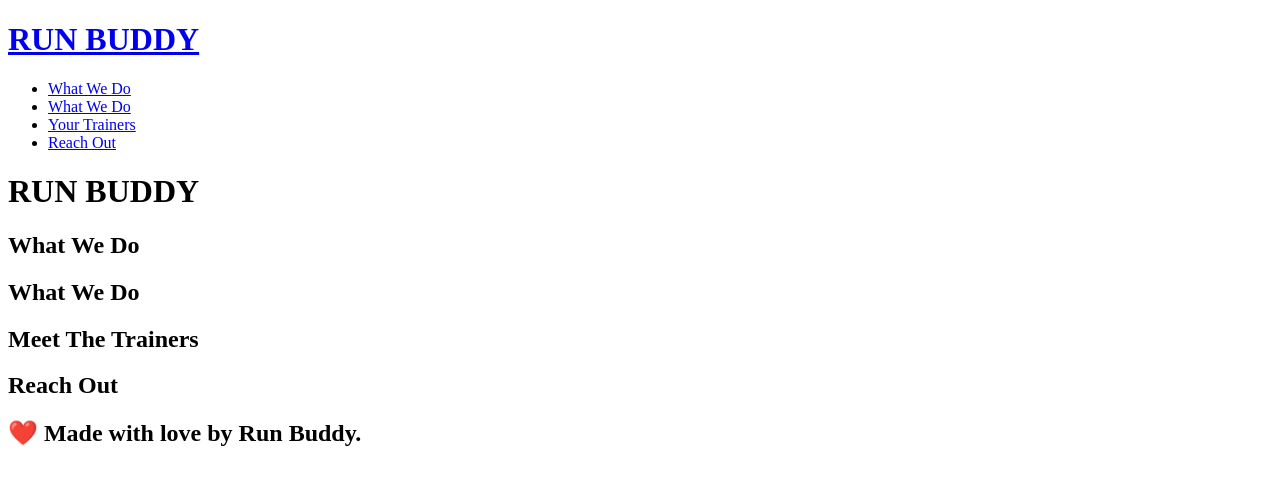
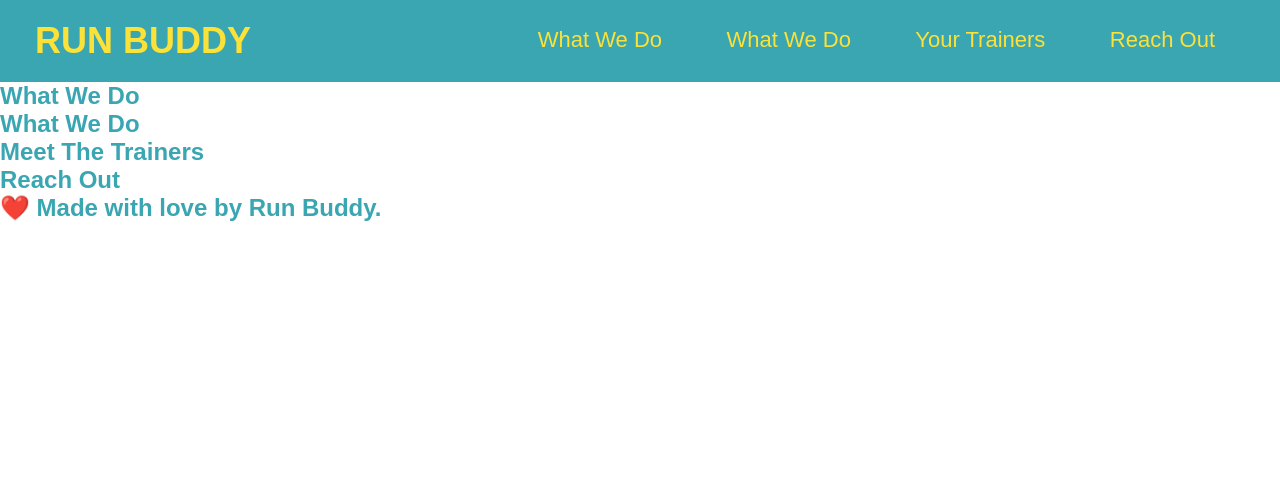
Before and after one commit to Mikey883/run-buddy, a plain HTML site: page index.html in a window 1280 px wide. Drawn offline with Linux system fonts and the light colour scheme.

Commit message:
style changes

```diff
--- /dev/null
+++ b/assets/css/style.css
@@ -0,0 +1,42 @@
+* {
+    margin: 0;
+    padding: 0;
+}
+
+body {
+    color: #39a6b2;
+    font-family: Arial, Helvetica, sans-serif;
+}
+
+header {
+    padding: 20px 35px;
+    background-color: #39a6b2;
+}
+
+header h1 {
+    font-weight: bold;
+    font-size: 36px;
+    color: #fce138;
+    margin: 0;
+    display: inline;
+}
+
+header a {
+    color: #fce138;
+    text-decoration: none;
+}
+
+header nav {
+    float: right;
+    margin: 7px 0;
+}
+
+header nav ul li {
+    display: inline;
+}
+
+header nav ul li a {
+    margin: 0 30px;
+    font-weight: lighter;
+    font-size: 22px;
+}
--- a/index.html
+++ b/index.html
@@ -4,6 +4,8 @@
 <header>
     <meta charset="UTF-8" />
     <title>Run buddy!</title>
+    <link rel="stylesheet" href="./assets/css/style.css" />
+    <!-- navigation -->
     <h1>
         <a href="/">RUN BUDDY</a>
     </h1>
@@ -29,11 +31,6 @@
 </header>
 
 <body>
-    <!-- navigation -->
-    <header>
-        <h1>RUN BUDDY</h1>
-    </header>
-
     <!-- hero/jumbotron -->
     <section>
     </section>
```
